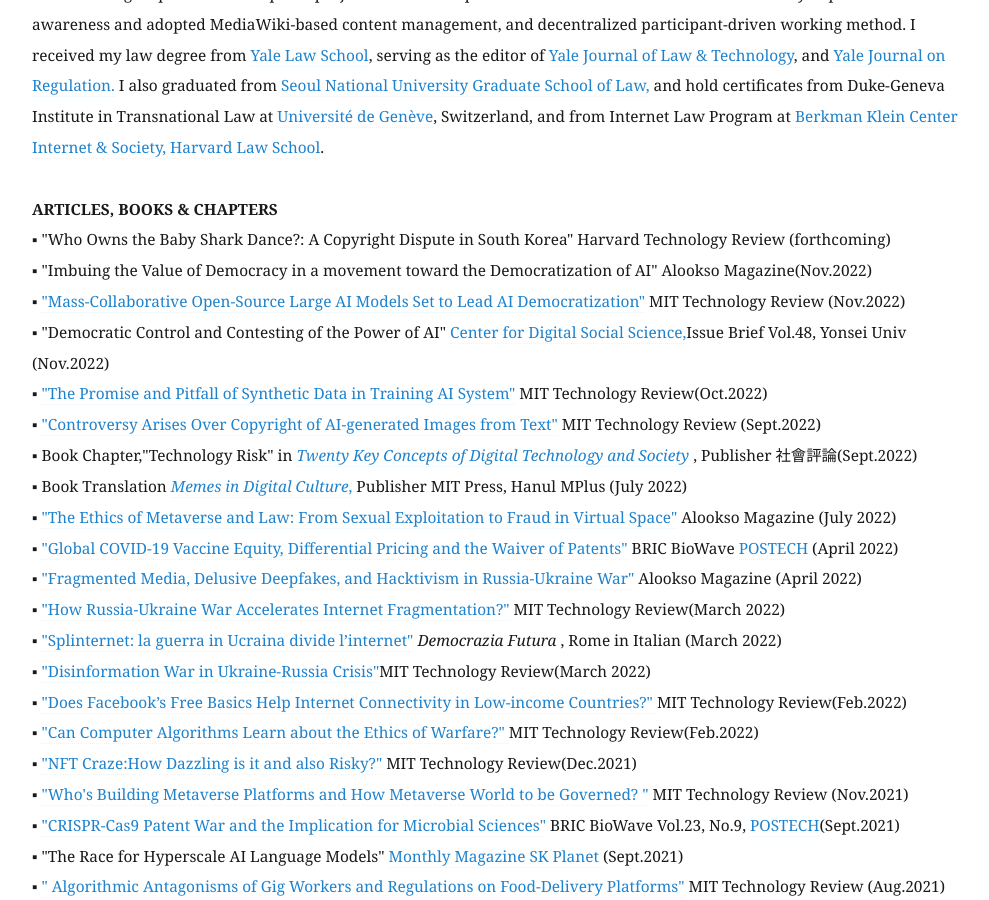
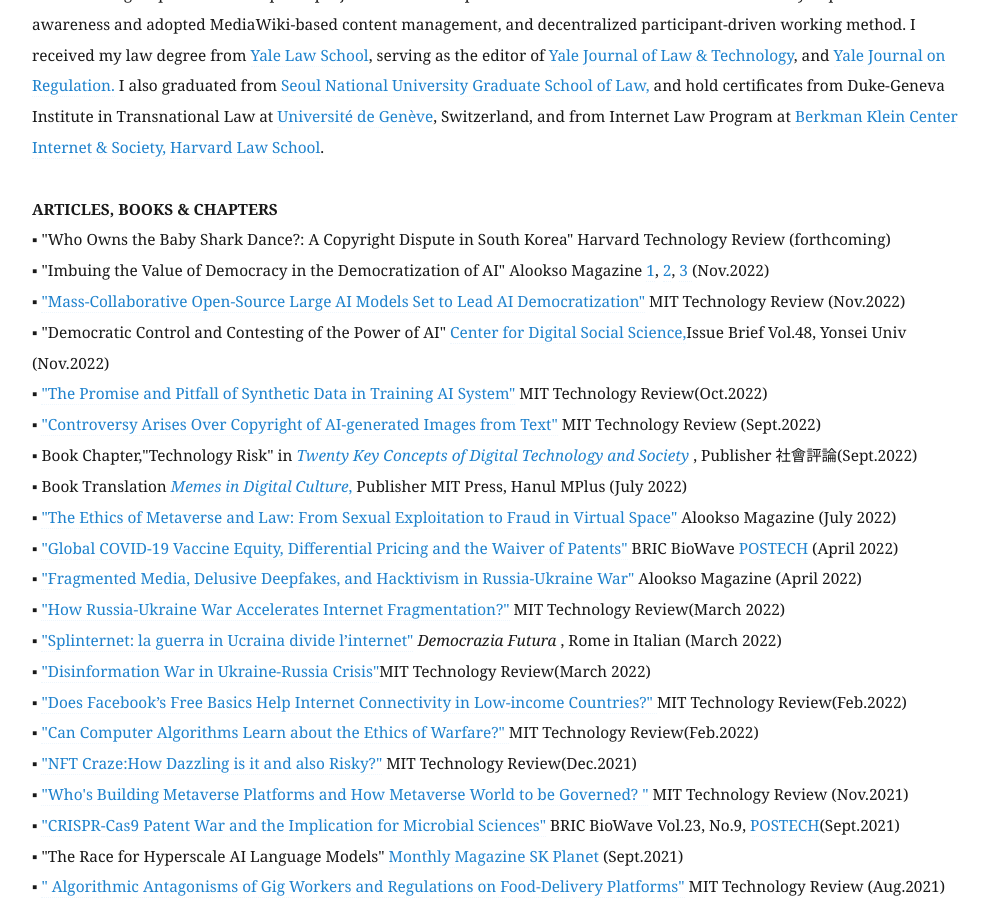
Before and after one commit to eunchangchoi/eunchangchoi.github.io, a Jekyll site: the page built from index.md, in a window 1280 px wide and 900 px high, scrolled down 1835 px. Shown: the whole window, without its empty margins (68-1057 px from the left). Built offline with Jekyll 4.4.1, drawn with Linux system fonts in a browser that asks for light colours.

Commit message:
Update index.md

```diff
--- a/index.md
+++ b/index.md
@@ -34,7 +34,7 @@
 <br>
  <strong> ARTICLES, BOOKS & CHAPTERS </strong> <br>
 ▪ "Who Owns the Baby Shark Dance?: A Copyright Dispute in South Korea" Harvard Technology Review (forthcoming) <br>
-▪ "Imbuing the Value of Democracy in a movement toward the Democratization of AI" Alookso Magazine(Nov.2022) <br>
+▪ "Imbuing the Value of Democracy in the Democratization of AI" Alookso Magazine <a href="https://alook.so/posts/q1tpJvM">1</a>, <a href="https://alook.so/posts/mbtE1zy"> 2</a>, <a href="https://alook.so/posts/KmtBEro">3 </a> (Nov.2022) <br>
 ▪ <a href="https://www.technologyreview.kr/ai-%eb%af%bc%ec%a3%bc%ed%99%94%eb%a5%bc-%ec%9d%b4%eb%81%84%eb%8a%94-%eb%8c%80%ea%b7%9c%eb%aa%a8-%ed%98%91%ec%97%85-ai-%eb%aa%a8%eb%8d%b8/"> "Mass-Collaborative Open-Source Large AI Models Set to Lead AI Democratization"</a> MIT Technology Review (Nov.2022) <br>
 ▪ "Democratic Control and Contesting of the Power of AI" <a href="http://cdss.yonsei.ac.kr/"> Center for Digital Social Science,</a>Issue Brief Vol.48, Yonsei Univ (Nov.2022) <br>
 ▪ <a href="https://www.technologyreview.kr/%ed%95%a9%ec%84%b1-%eb%8d%b0%ec%9d%b4%ed%84%b0%ec%9d%98-%ec%8b%9c%eb%8c%80%ea%b0%80-%ec%98%a4%ea%b3%a0-%ec%9e%88%eb%8b%a4/"> "The Promise and Pitfall of Synthetic Data in Training AI System"</a> MIT Technology Review(Oct.2022)<br>
```
